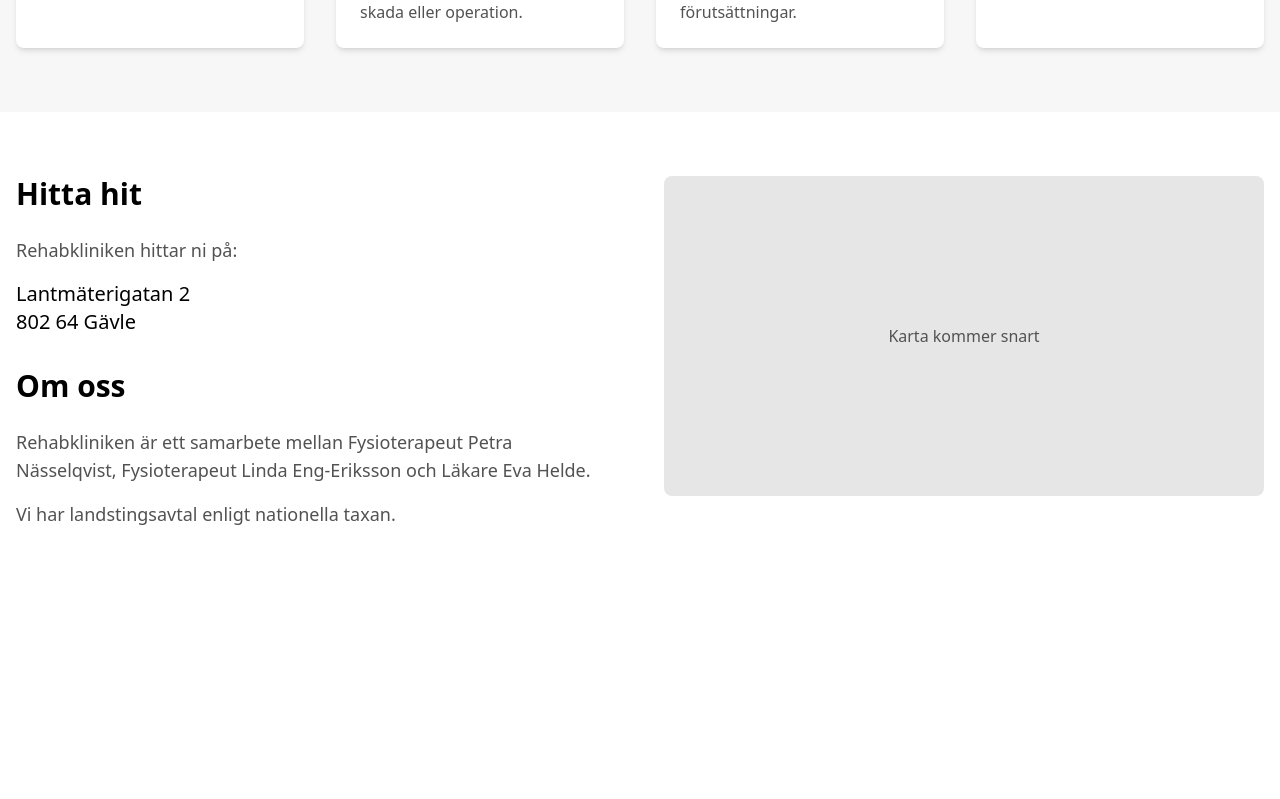
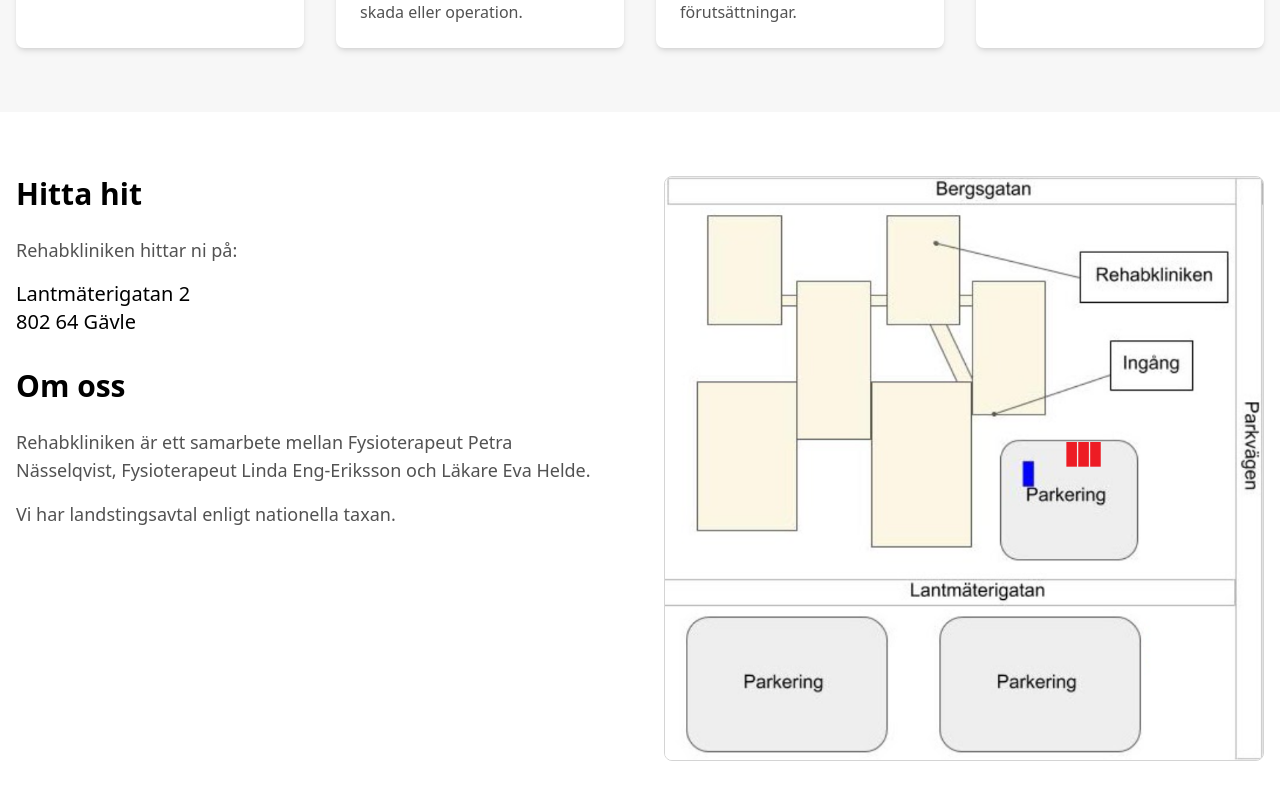
Before and after one commit to johanoloflindberg/rehabklinken-webbsida, a React (Vite) app: page / in a window 1280 px wide. Shown: the part 824-1623 px from the top of the page. Before the commit the page ends 1416 px from the top, so only its background shows below. Built offline with nearby package versions, Linux system fonts and the light colour scheme.

Commit message:
Replace placeholder text
Replaced placeholder text with new content.

```diff
--- a/src/pages/Index.tsx
+++ b/src/pages/Index.tsx
@@ -80,9 +80,13 @@ const Index = () => {
               </p>
             </div>
 
-            {/* Placeholder for Google Maps - To be implemented later */}
-            <div className="bg-rehab-gray-200 rounded-lg h-80 flex items-center justify-center">
-              <p className="text-rehab-gray-600">Karta kommer snart</p>
+            {/* Map image replacing placeholder */}
+            <div className="rounded-lg overflow-hidden border border-rehab-gray-300">
+              <img
+                src="/lovable-uploads/c55e128d-3078-40a5-92ed-9d4e7cc76c4e.png"
+                alt="Karta över Rehabkliniken"
+                className="w-full h-auto"
+              />
             </div>
           </div>
         </div>
```
Also changed, not shown: public/lovable-uploads/c55e128d-3078-40a5-92ed-9d4e7cc76c4e.png (added).
